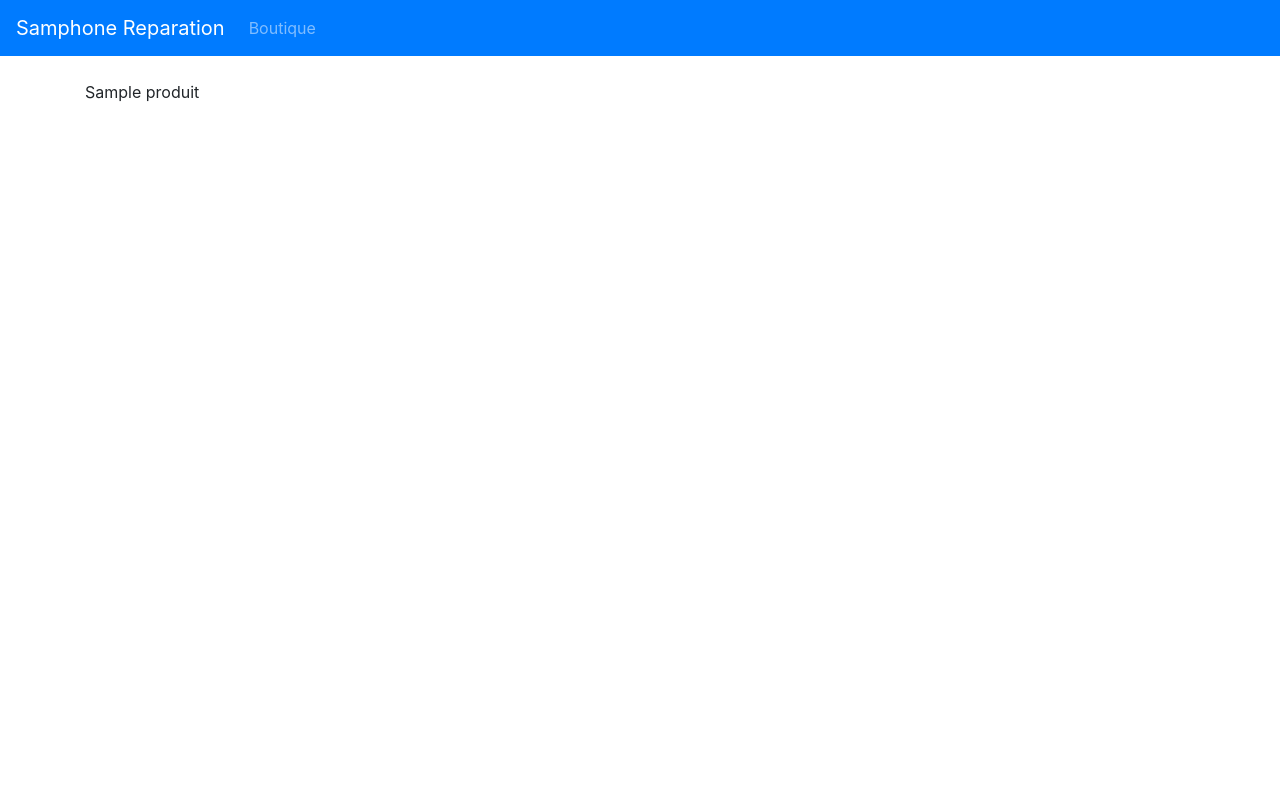
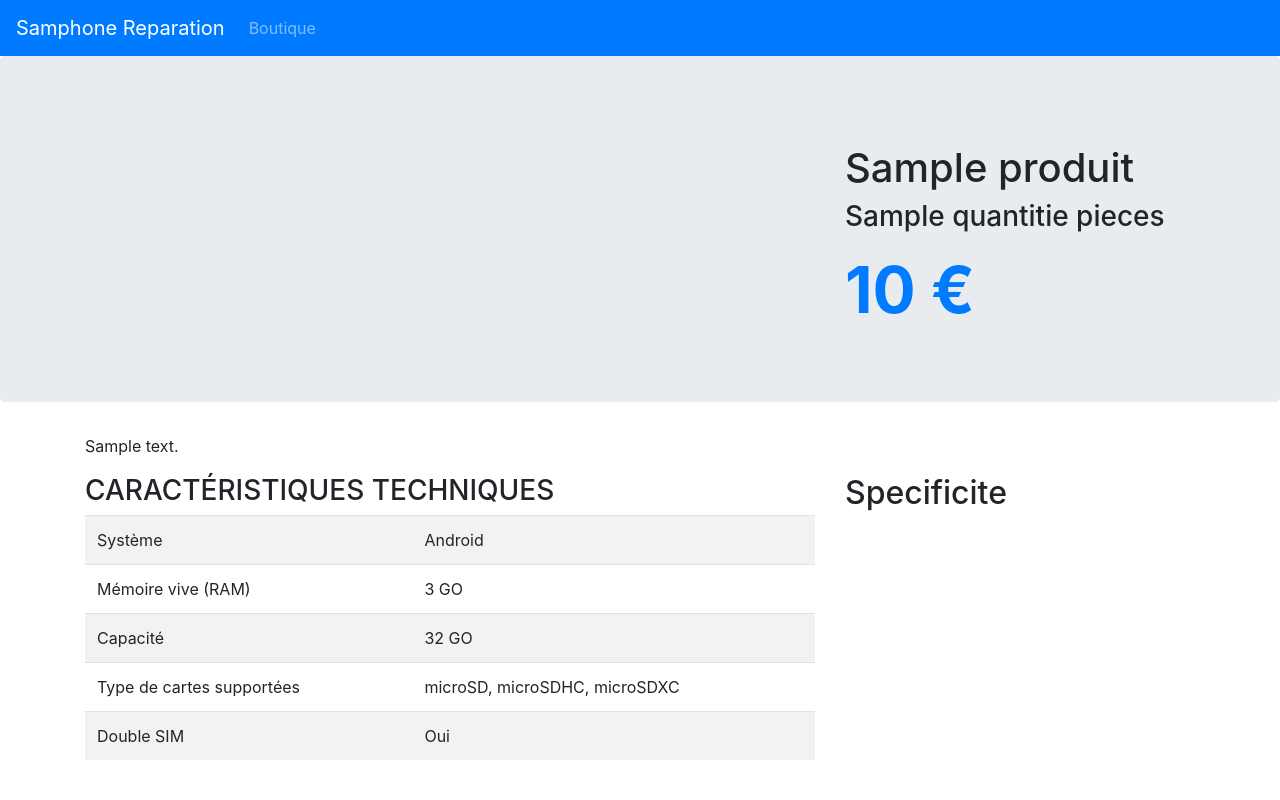
Before and after one commit to Ya27cine/dev-samphone, a Symfony app: template templates/Boutique/show.html.twig in a window 1280 px wide. Run offline with Twig, Linux system fonts and the light colour scheme; the template is opened without the code that fills it: most values are stand-ins (such as "Sample title", 1, 10 or a date in 2020); some libraries are stand-ins or nearby versions.

Commit message:
feat: frontend

```diff
--- a/templates/Boutique/show.html.twig
+++ b/templates/Boutique/show.html.twig
@@ -4,7 +4,55 @@
 
 
 {% block body %}
+   <div class="jumbotron">
+      <div class="container mt-4">
+         <div class="row">
+            <div class="col-md-8">
+
+            </div>
+            <div class="col-md-4">
+               <h1> {{ produit.titre }}</h1>
+               <h3> {{ produit.quantitie }} pieces</h3>
+               <div class="text-primary" style="font-size: 4rem; font-weight: bold">
+                  {{ produit.formattedPrix }} €
+               </div>
+            </div>
+         </div>
+      </div>
+   </div>
+
    <div class="container mt-4">
-       {{ produit.titre }}
+      <p> {{ produit.descri }}</p>
+
+      <div class="row">
+         <div class="col-md-8">
+            <h3> CARACTÉRISTIQUES TECHNIQUES </h3>
+            <table class="table table-striped">
+               <tr>
+                  <td>Système</td>
+                  <td>Android</td>
+               </tr>
+               <tr>
+                  <td>Mémoire vive (RAM)</td>
+                  <td>3 GO</td>
+               </tr>
+               <tr>
+                  <td>Capacité</td>
+                  <td>32 GO</td>
+               </tr>
+               <tr>
+                  <td>Type de cartes supportées</td>
+                  <td>microSD, microSDHC, microSDXC</td>
+               </tr>
+               <tr>
+                  <td>Double SIM</td>
+                  <td>Oui</td>
+               </tr>
+            </table>
+         </div>
+         <div class="col-md-4">
+            <h2>Specificite</h2>
+         </div>
+      </div>
    </div>
 {% endblock %}
```
